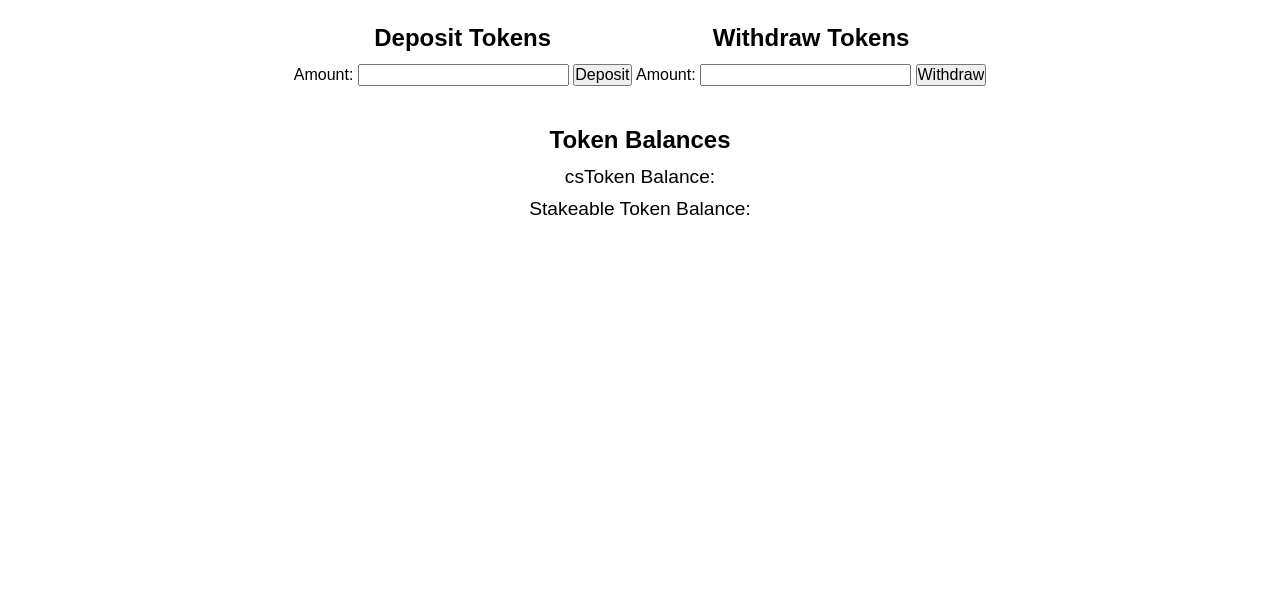
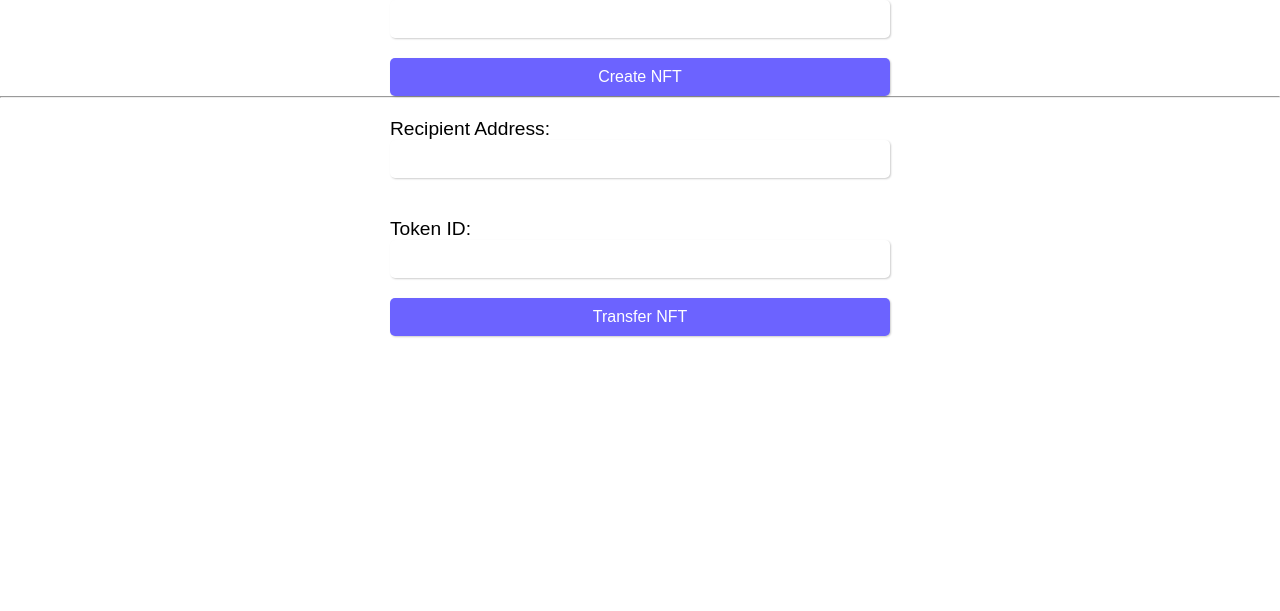
Before and after one commit to TayyibI/Chain-Bridge, a plain HTML site: page index.html in a window 1280 px wide. Shown: the part 189-800 px from the top of the page. Drawn offline with Linux system fonts and the light colour scheme.

Commit message:
Add files via upload

```diff
--- /dev/null
+++ b/DApp.js
@@ -0,0 +1,37 @@
+// Import web3.js library
+const Web3 = require('web3');
+
+// Connect to Ethereum blockchain
+const web3 = new Web3('http://localhost:8545');
+
+// Import Truffle contract artifacts
+const MyToken = require('./build/contracts/MyToken.json');
+
+// Get user account
+const accounts = await web3.eth.getAccounts();
+const userAccount = accounts[0];
+
+// Create new instance of MyToken contract
+const myToken = new web3.eth.Contract(MyToken.abi, MyToken.networks['5777'].address);
+
+// Create a new token
+const tokenName = "MyToken";
+const tokenSymbol = "MT";
+const tokenDecimals = 18;
+const tokenSupply = web3.utils.toWei('1000', 'ether');
+
+await myToken.methods.createToken(tokenName, tokenSymbol, tokenDecimals, tokenSupply).send({ from: userAccount });
+
+// Get token balance
+const balance = await myToken.methods.balanceOf(userAccount).call();
+console.log(`Token balance: ${balance}`);
+
+// Transfer tokens to another account
+const recipient = '0x1234567890123456789012345678901234567890';
+const amount = web3.utils.toWei('10', 'ether');
+
+await myToken.methods.transfer(recipient, amount).send({ from: userAccount });
+
+// Get updated token balance
+const updatedBalance = await myToken.methods.balanceOf(userAccount).call();
+console.log(`Updated token balance: ${updatedBalance}`);
--- a/index.html
+++ b/index.html
@@ -1,7 +1,8 @@
 <!DOCTYPE html>
 <html>
   <head>
-	<title>ClayStack Application</title>
+    <meta charset="UTF-8">
+    <title>NFT DApp</title>
     <link rel="stylesheet" href="style.css">
   </head>
   <body>
@@ -16,38 +17,26 @@
       </label>
       <ul>
          <li><a href="../index.html">Home</a></li>
-		   <li><a href="../ETHDubai comp/index.html">Ethereum</a></li>
-		   <li><a  class="active"  href="./ClayStack/index.html">ClayStack</a></li>
+         <li><a  class="active"  href="./ETHDubai comp/index.html">Ethereum</a></li>
+         <li><a href="../ClayStack/index.html">ClayStack</a></li>
          <li><a href="../Gains/index.html">Gains</a></li>
 
       </ul>
    </nav>
-	<h1>ClayStack Application</h1>
-
-	<div class="form-container">
-		<h2>Deposit Tokens</h2>
-		<form id="deposit-form">
-			<label for="amount">Amount:</label>
-			<input type="text" id="deposit-amount">
-			<input type="submit" value="Deposit">
+    <h1>Create and Transfer NFT</h1>
+    <form id="create-form">
+      <label for="token-uri">Token URI:</label>
+      <input type="text" id="token-uri" name="token-uri">
+      <button type="submit">Create NFT</button>
     </form>
-	</div>
-
-	<div class="form-container">
-		<h2>Withdraw Tokens</h2>
-		<form id="withdraw-form">
-			<label for="amount">Amount:</label>
-			<input type="text" id="withdraw-amount">
-			<input type="submit" value="Withdraw">
+    <hr>
+    <form id="transfer-form">
+      <label for="recipient-address">Recipient Address:</label>
+      <input type="text" id="recipient-address" name="recipient-address">
+      <label for="token-id">Token ID:</label>
+      <input type="text" id="token-id" name="token-id">
+      <button type="submit">Transfer NFT</button>
     </form>
-	</div>
-
-	<div class="balance-container">
-		<h2>Token Balances</h2>
-		<p>csToken Balance: <span id="csToken-balance"></span></p>
-		<p>Stakeable Token Balance: <span id="stakeable-token-balance"></span></p>
-	</div>
-
-	<script src="app.js"></script>
+    <script src="DApp.js"></script>
   </body>
 </html>
--- a/style.css
+++ b/style.css
@@ -1,42 +1,42 @@
-body {
-    font-family: sans-serif;
+h1 {
     text-align: center;
+    margin-top: 30px;
   }
 
-  h1 {
-    margin-top: 2em;
+  form {
+    max-width: 500px;
+    margin: 0 auto;
+    display: flex;
+    flex-direction: column;
   }
 
-  .form-container {
-    display: inline-block;
-    margin-top: 2em;
+  label {
+    font-size: 1.2rem;
+    margin-top: 20px;
   }
 
-  .form-container h2 {
-    margin-bottom: 0.5em;
+  input {
+    padding: 10px;
+    font-size: 1rem;
+    margin-bottom: 20px;
+    border-radius: 5px;
+    border: none;
+    box-shadow: 1px 1px 2px rgba(0, 0, 0, 0.2);
   }
 
-  .form-container input[type="text"],
-  .form-container input[type="submit"] {
-    font-size: 1em;
-    margin-bottom: 0.5em;
+  button {
+    padding: 10px;
+    font-size: 1rem;
+    background-color: #6c63ff;
+    color: #fff;
+    border: none;
+    border-radius: 5px;
+    box-shadow: 1px 1px 2px rgba(0, 0, 0, 0.2);
+    cursor: pointer;
   }
 
-  .balance-container {
-    margin-top: 2em;
-  }
-
-  .balance-container h2 {
-    margin-bottom: 0.5em;
-  }
-
-  .balance-container p {
-    font-size: 1.2em;
-    margin-bottom: 0.5em;
-  }
-
-  .balance-container span {
-    font-weight: bold;
+  button:hover {
+    background-color: #5a4fcf;
   }
 
 
```
Lines whose indentation alone changed are shown as unchanged.
